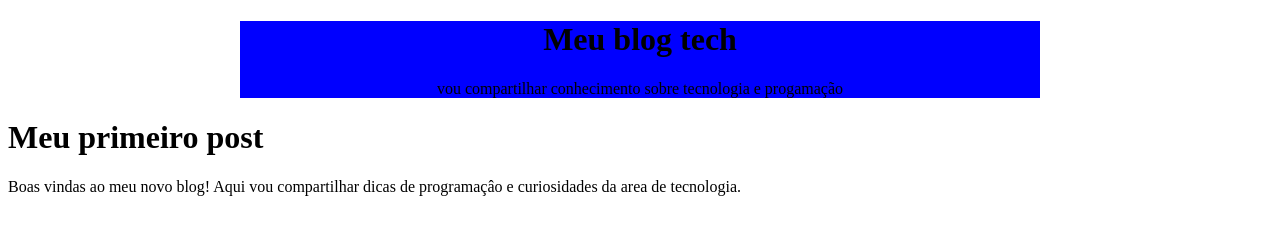
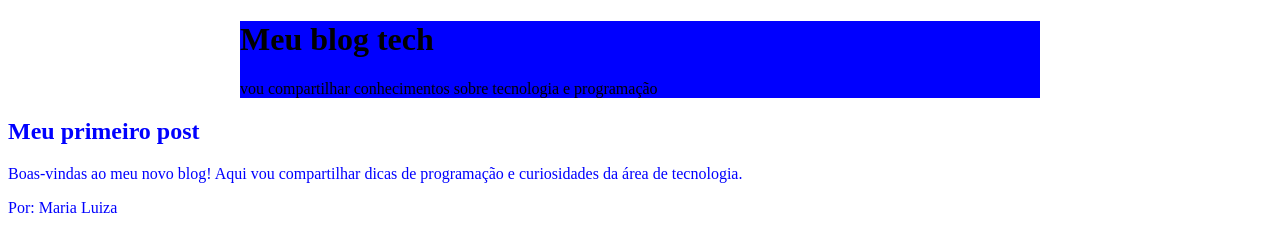
Before and after one commit to padilharamosmaria-hue/MeuBlogTechMariaLuiza, a plain HTML site: page index.html in a window 1280 px wide. Drawn offline with Linux system fonts and the light colour scheme.

Commit message:
Update index.html

```diff
--- a/index.html
+++ b/index.html
@@ -1,32 +1,42 @@
 <!DOCTYPE html>
-<html lang="en">
+<html lang="pt-br">
 <head>
     <meta charset="UTF-8">
     <meta name="viewport" content="width=device-width, initial-scale=1.0">
     <title>Document</title>
+
     <style>
         header{
-            background-color:blue;
-            color:whit;
-            text-align: Center;
+            background-color: blue;
+            color:rgb(240, 243, 243)
+              text-align: Center;
             max-width: 800px;
             margin: 0 auto;
+
         }
-        main
+
+        main{
+            background-color: white;
+            color:blue;
+        }
+
     </style>
+
+
 </head>
 <body>
-    <header>
-        <h1>Meu blog tech</h1>
-<p>vou compartilhar conhecimento sobre tecnologia e progamação</p>
+ <header>
+ <h1>Meu blog tech</h1>
+ <p>vou compartilhar conhecimentos sobre tecnologia e programação</p>
+</header>
 
-    </header>
-    <h1>Meu primeiro post</h1>
-    <main>
-        Boas vindas ao meu novo blog! Aqui vou compartilhar dicas de programaçâo e curiosidades
-         da area de tecnologia.
-    </main>
-</body>
-
+<main>
+ <h2>Meu primeiro post</h2>
+ <p>Boas-vindas ao meu novo blog!
+    Aqui vou compartilhar dicas de programação e curiosidades
+    da área de tecnologia.
+ </p>
+<p> Por: Maria Luiza</p>
+</main>
 </body>
 </html>
```
